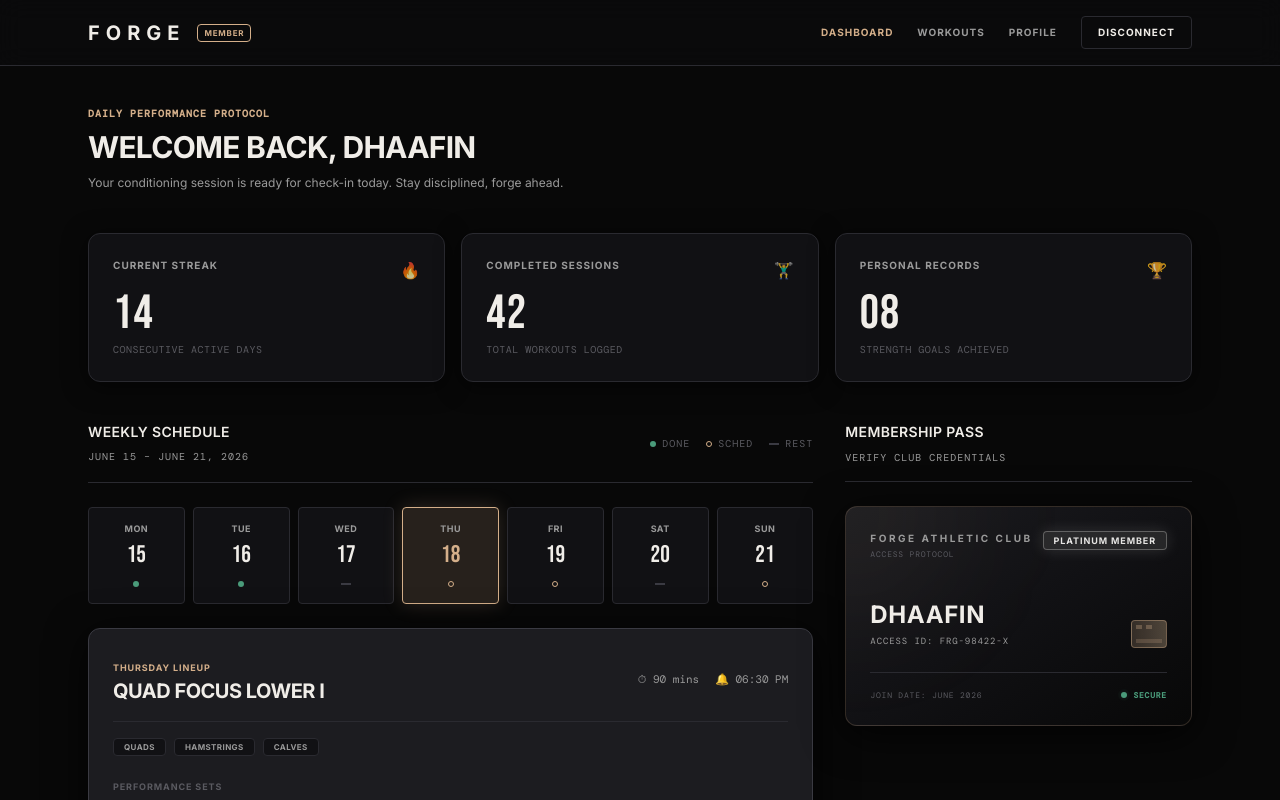
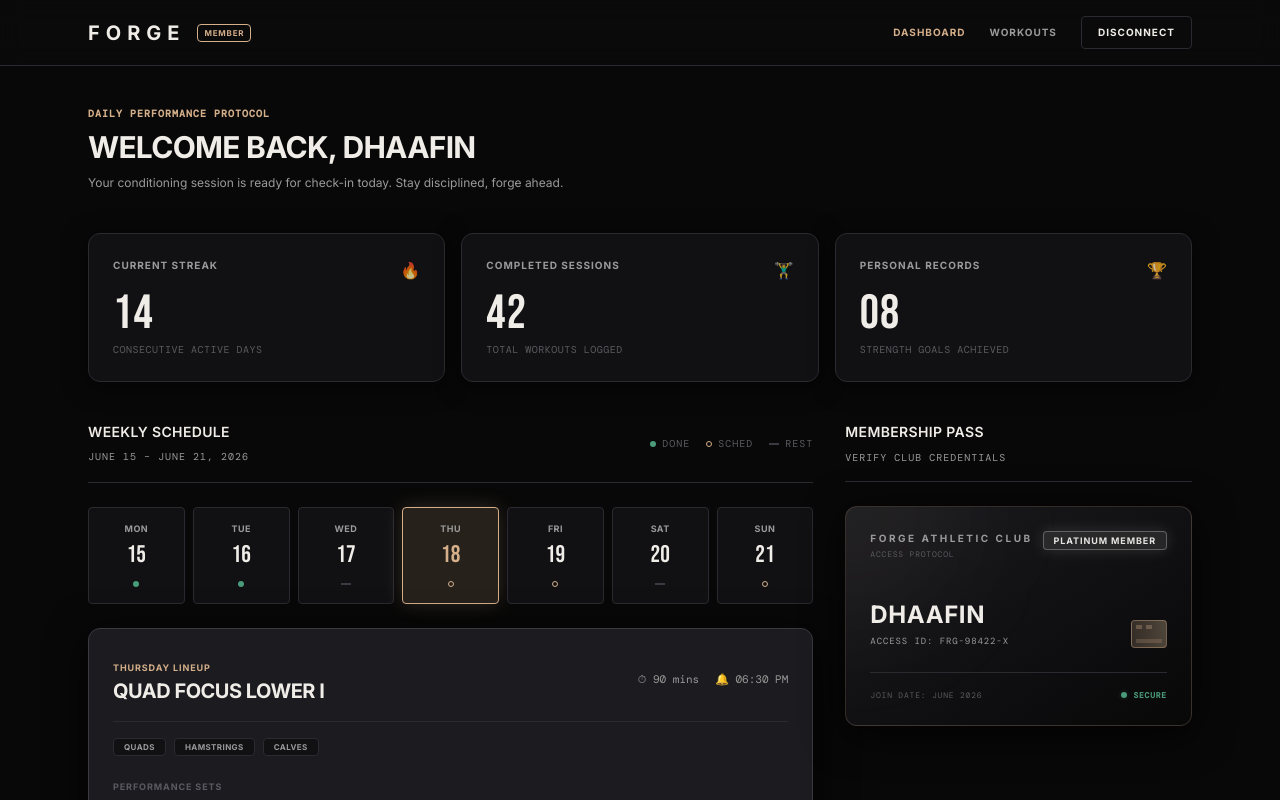
Before and after one commit to Dhaafin/forge-web, a Next.js app: page /dashboard in a window 1280 px wide. Shown: the top 800 px of the page. Built offline with nearby package versions, Linux system fonts and the light colour scheme.

Commit message:
refactor: unify navbar component under a nested dashboard router layout

```diff
--- a/src/app/dashboard/exercises/page.tsx
+++ b/src/app/dashboard/exercises/page.tsx
@@ -94,37 +94,6 @@ export default function ExercisesPage() {
   ];
 
   return (
-    <div className="flex flex-col min-h-screen bg-bg text-text-primary">
-      {/* Navigation Header */}
-      <header className="border-b border-border-subtle bg-surface/30 backdrop-blur-md sticky top-0 z-50">
-        <div className="max-w-6xl mx-auto px-6 py-4 flex items-center justify-between">
-          <div className="flex items-center gap-3">
-            <Link href="/dashboard" className="text-xl font-bold tracking-[0.3em] text-text-primary hover:text-accent transition-colors">
-              FORGE
-            </Link>
-            <span className="px-1.5 py-0.5 border border-accent text-[8px] font-bold tracking-widest text-text-accent rounded-xs">
-              MEMBER
-            </span>
-          </div>
-
-          <nav className="flex items-center gap-6 text-[10px] font-bold tracking-widest uppercase">
-            <Link href="/dashboard" className="text-text-secondary hover:text-text-primary transition-colors">
-              DASHBOARD
-            </Link>
-            <Link href="/dashboard/exercises" className="text-text-accent transition-colors">
-              WORKOUTS
-            </Link>
-            <Link href="/dashboard" className="text-text-secondary hover:text-text-primary transition-colors">
-              PROFILE
-            </Link>
-            <Link href="/" className="px-4 py-2 border border-border-subtle hover:border-accent hover:text-text-accent transition-all duration-300 rounded-xs">
-              DISCONNECT
-            </Link>
-          </nav>
-        </div>
-      </header>
-
-      {/* Main Page Layout */}
     <main className="flex-1 max-w-6xl mx-auto w-full px-6 py-10 flex flex-col gap-8">
       <div className="flex flex-col md:flex-row md:items-end justify-between gap-4 border-b border-border-subtle pb-6">
         <div className="flex flex-col gap-2">
@@ -215,6 +184,5 @@ export default function ExercisesPage() {
         </div>
       )}
     </main>
-    </div>
   );
 }
--- /dev/null
+++ b/src/app/dashboard/layout.tsx
@@ -0,0 +1,15 @@
+import React from "react";
+import { Navbar } from "../../components/organisms/Navbar";
+
+export default function DashboardLayout({
+  children,
+}: Readonly<{
+  children: React.ReactNode;
+}>) {
+  return (
+    <div className="flex flex-col min-h-screen bg-bg text-text-primary">
+      <Navbar />
+      {children}
+    </div>
+  );
+}
--- a/src/app/dashboard/page.tsx
+++ b/src/app/dashboard/page.tsx
@@ -6,37 +6,6 @@ import { WeekView } from "../../components/molecules/WeekView";
 
 export default function DashboardPage() {
   return (
-    <div className="flex flex-col min-h-screen bg-bg text-text-primary">
-      {/* Premium Top Navigation Header */}
-      <header className="border-b border-border-subtle bg-surface/30 backdrop-blur-md sticky top-0 z-50">
-        <div className="max-w-6xl mx-auto px-6 py-4 flex items-center justify-between">
-          <div className="flex items-center gap-3">
-            <Link href="/dashboard" className="text-xl font-bold tracking-[0.3em] text-text-primary hover:text-accent transition-colors">
-              FORGE
-            </Link>
-            <span className="px-1.5 py-0.5 border border-accent text-[8px] font-bold tracking-widest text-text-accent rounded-xs">
-              MEMBER
-            </span>
-          </div>
-
-          <nav className="flex items-center gap-6 text-[10px] font-bold tracking-widest uppercase">
-            <Link href="/dashboard" className="text-text-accent transition-colors">
-              DASHBOARD
-            </Link>
-            <Link href="/dashboard" className="text-text-secondary hover:text-text-primary transition-colors">
-              WORKOUTS
-            </Link>
-            <Link href="/dashboard" className="text-text-secondary hover:text-text-primary transition-colors">
-              PROFILE
-            </Link>
-            <Link href="/" className="px-4 py-2 border border-border-subtle hover:border-accent hover:text-text-accent transition-all duration-300 rounded-xs">
-              DISCONNECT
-            </Link>
-          </nav>
-        </div>
-      </header>
-
-      {/* Page Content wrapper */}
     <main className="flex-1 max-w-6xl mx-auto w-full px-6 py-10 flex flex-col gap-10">
       {/* Welcome Section */}
       <div className="flex flex-col gap-2">
@@ -84,6 +53,5 @@ export default function DashboardPage() {
         </div>
       </section>
     </main>
-    </div>
   );
 }
--- /dev/null
+++ b/src/components/organisms/Navbar.tsx
@@ -0,0 +1,52 @@
+"use client";
+
+import React from "react";
+import Link from "next/link";
+import { usePathname } from "next/navigation";
+
+export const Navbar: React.FC = () => {
+  const pathname = usePathname();
+
+  const links = [
+    { href: "/dashboard", label: "DASHBOARD" },
+    { href: "/dashboard/exercises", label: "WORKOUTS" },
+  ];
+
+  return (
+    <header className="border-b border-border-subtle bg-surface/30 backdrop-blur-md sticky top-0 z-50">
+      <div className="max-w-6xl mx-auto px-6 py-4 flex items-center justify-between">
+        <div className="flex items-center gap-3">
+          <Link href="/dashboard" className="text-xl font-bold tracking-[0.3em] text-text-primary hover:text-accent transition-colors">
+            FORGE
+          </Link>
+          <span className="px-1.5 py-0.5 border border-accent text-[8px] font-bold tracking-widest text-text-accent rounded-xs">
+            MEMBER
+          </span>
+        </div>
+
+        <nav className="flex items-center gap-6 text-[10px] font-bold tracking-widest uppercase">
+          {links.map((link) => {
+            const isActive = pathname === link.href;
+            return (
+              <Link
+                key={link.href}
+                href={link.href}
+                className={`transition-colors ${
+                  isActive ? "text-text-accent" : "text-text-secondary hover:text-text-primary"
+                }`}
+              >
+                {link.label}
+              </Link>
+            );
+          })}
+          <Link
+            href="/"
+            className="px-4 py-2 border border-border-subtle hover:border-accent hover:text-text-accent transition-all duration-300 rounded-xs"
+          >
+            DISCONNECT
+          </Link>
+        </nav>
+      </div>
+    </header>
+  );
+};
```
Lines whose indentation alone changed are shown as unchanged.
